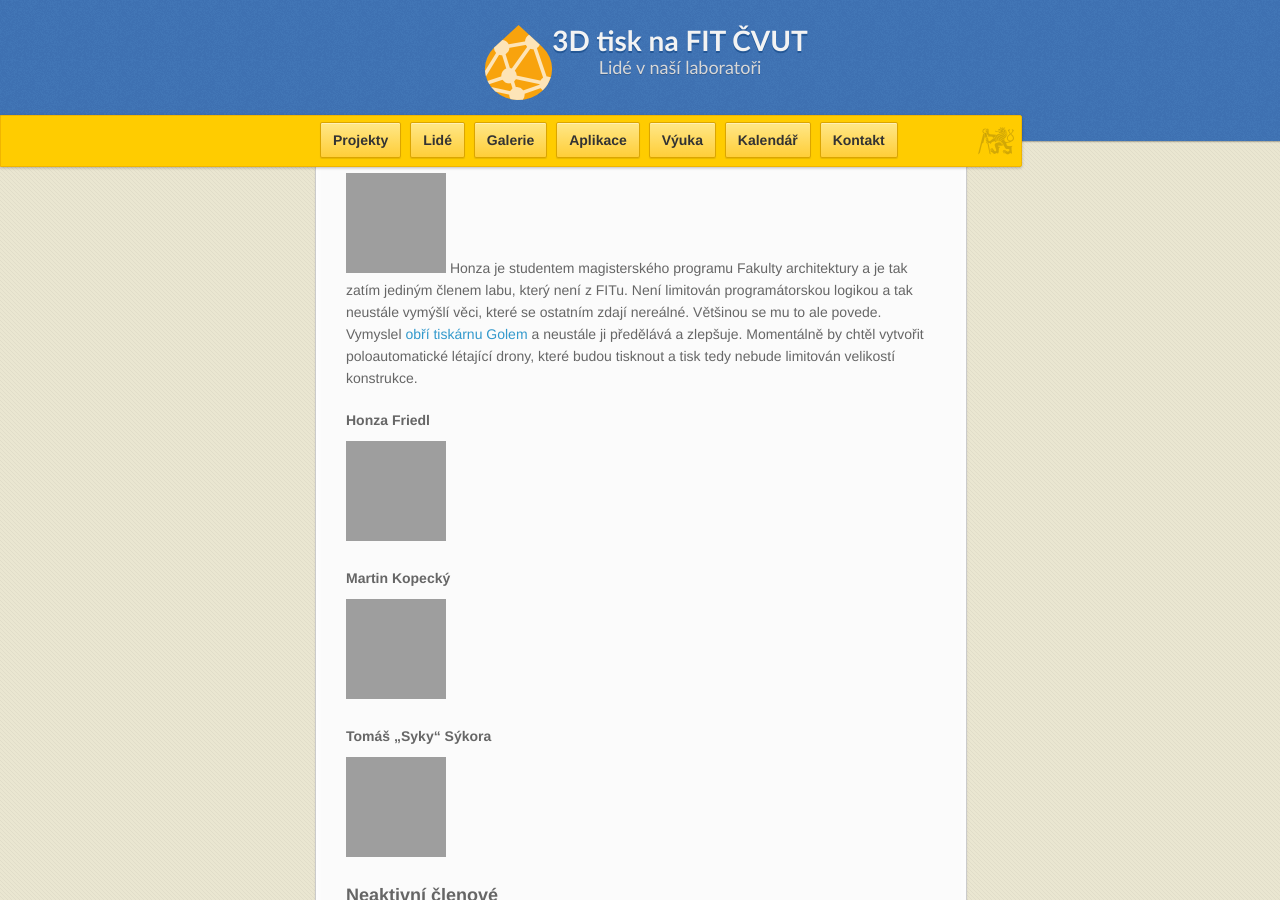
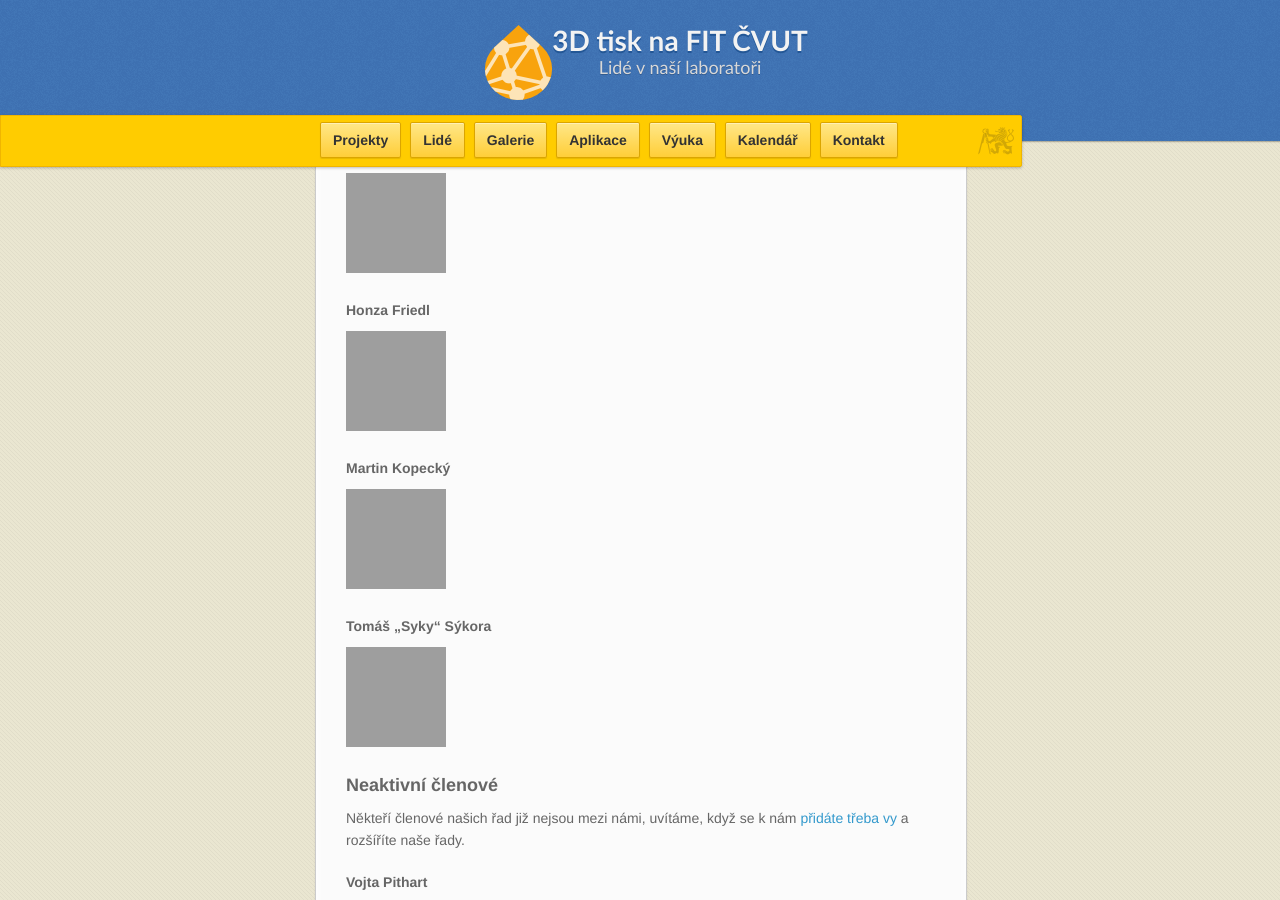
Before and after one commit to 3DprintFIT/3dprintfit.github.com, a Jekyll site: the page built from lide.md, in a window 1280 px wide and 900 px high, scrolled down 638 px, cut to the strip 0-900 px from the top of the window. Built offline with Jekyll 4.4.1, drawn with Linux system fonts in a browser that asks for light colours; nearby versions of some CDN libraries; grey boxes are pictures that could not be loaded.

Commit message:
Revert "Added Honza Vanek info"
This reverts commit 794377e810896a9d887827d6fb8c4811ae1907be.

```diff
--- a/lide.md
+++ b/lide.md
@@ -10,7 +10,7 @@ layout: default
 ![Miro Hrončok]({{ 'hroncmir@fit.cvut.cz' | to_gravatar }}) Miro je Markův zástupce, stará se o obsah tohoto webu a je autorem i dalších tiskových materiálů týkajících se projektu 3D tisku na FIT. Protože vytvořil i tuto stránku, zařadil se sobecky už na druhé místo, aby si ostatní mysleli, že je důležitý. Není to ale pravda, do labu si jen chodí parkovat koloběžku a popíjet kávu. Miro je profesionálním stavitelem kufrů pro tiskárny, studentem bakalářského programu FIT a bývalým šéfredaktorem portálu [LinuxEXPRES.cz](http://www.linuxexpres.cz/). Momentálně pracuje na tom, aby všechny [programy, které používáme](aplikace), byly dostupné v repozitářích distribuce Fedora.
 
 #### Honza Vaněk
-![Honza Vaněk]({{ 'vanek@afatelier.cz' | to_gravatar }}) Honza je studentem magisterského programu Fakulty architektury a je tak zatím jediným členem labu, který není z FITu. Není limitován programátorskou logikou a tak neustále vymýšlí věci, které se ostatním zdají nereálné. Většinou se mu to ale povede. Vymyslel [obří tiskárnu Golem](projekty#golem) a neustále ji předělává a zlepšuje. Momentálně by chtěl vytvořit poloautomatické létající drony, které budou tisknout a tisk tedy nebude limitován velikostí konstrukce.
+![Honza Vaněk]({{ 'vanek@afatelier.cz' | to_gravatar }})
 
 #### Honza Friedl
 ![Honza Friedl]({{ 'friedjan@fit.cvut.cz' | to_gravatar }})
```
